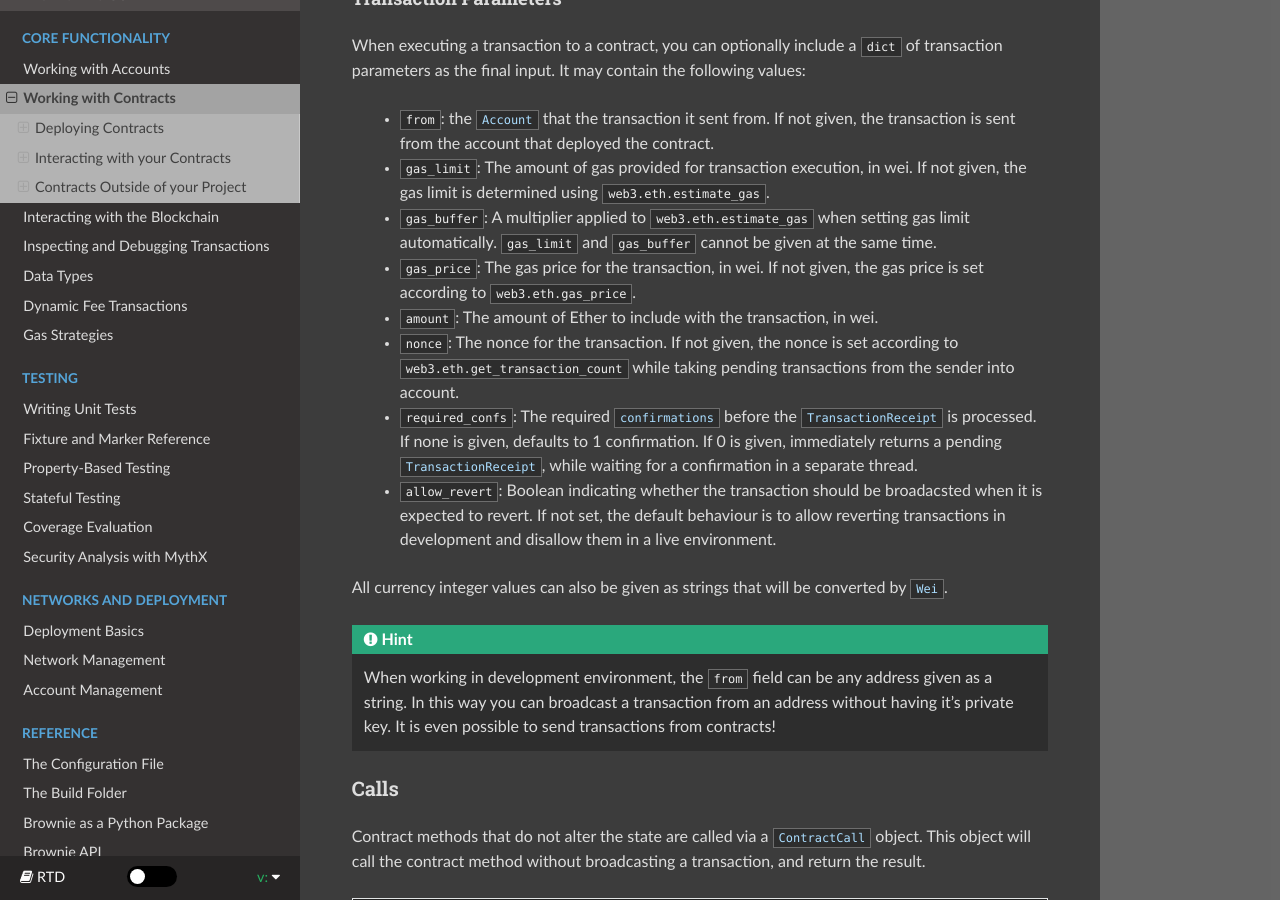
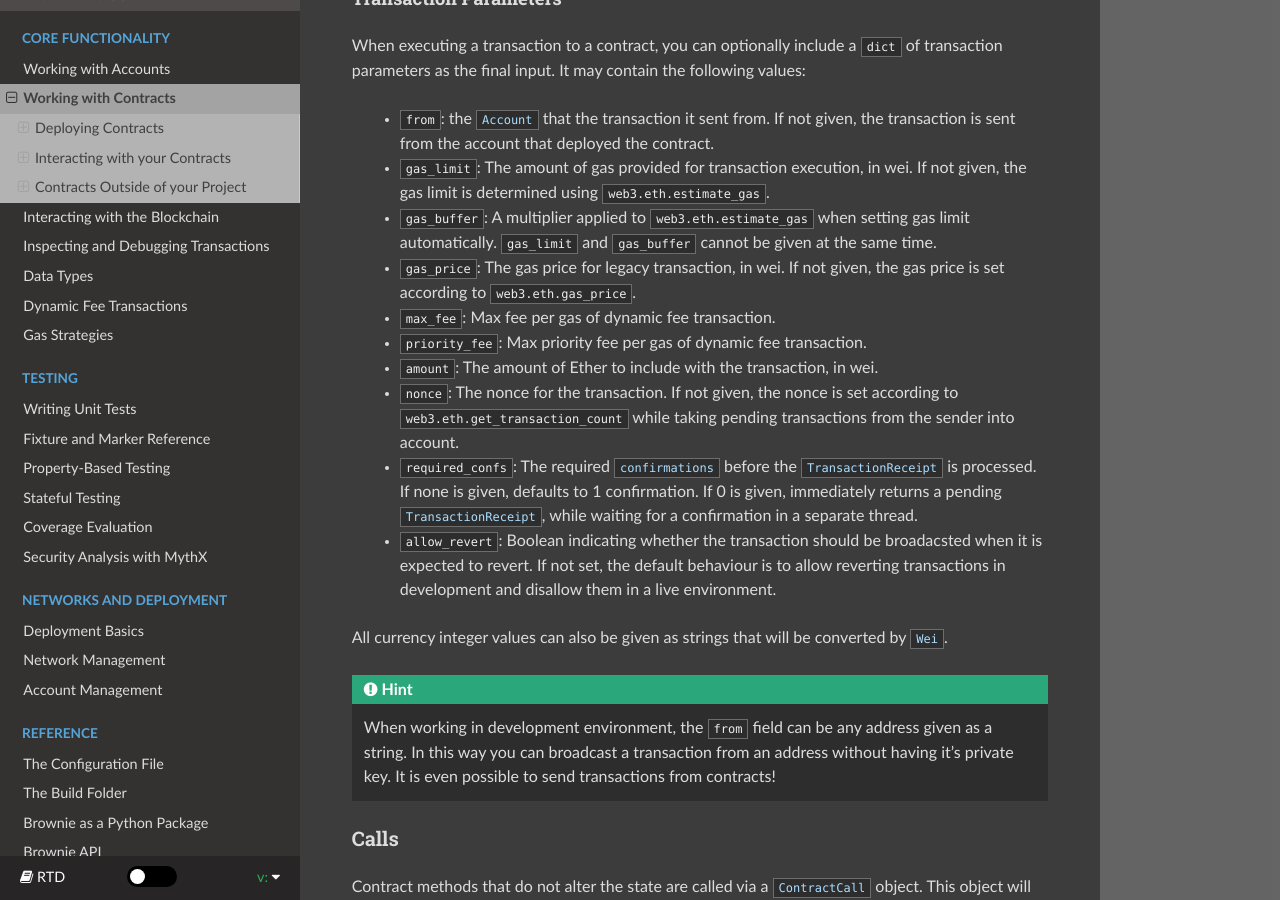
Before and after one commit to eth-brownie/brownie, a Sphinx documentation site: the page built from docs/core-contracts.rst, in a window 1280 px wide and 900 px high, scrolled down 2861 px. Built offline with Sphinx 7.4.7 and the Read the Docs theme 2.0.0, drawn with Linux system fonts in a browser that asks for light colours.

Commit message:
docs: update contracts section

```diff
--- a/docs/core-contracts.rst
+++ b/docs/core-contracts.rst
@@ -142,7 +142,9 @@
     * ``from``: the :func:`Account <brownie.network.account.Account>` that the transaction it sent from. If not given, the transaction is sent from the account that deployed the contract.
     * ``gas_limit``: The amount of gas provided for transaction execution, in wei. If not given, the gas limit is determined using :meth:`web3.eth.estimate_gas <web3.eth.Eth.estimateGas>`.
     * ``gas_buffer``: A multiplier applied to :meth:`web3.eth.estimate_gas <web3.eth.Eth.estimateGas>` when setting gas limit automatically. ``gas_limit`` and ``gas_buffer`` cannot be given at the same time.
-    * ``gas_price``: The gas price for the transaction, in wei. If not given, the gas price is set according to :attr:`web3.eth.gas_price <web3.eth.Eth.gasPrice>`.
+    * ``gas_price``: The gas price for legacy transaction, in wei. If not given, the gas price is set according to :attr:`web3.eth.gas_price <web3.eth.Eth.gasPrice>`.
+    * ``max_fee``: Max fee per gas of dynamic fee transaction.
+    * ``priority_fee``: Max priority fee per gas of dynamic fee transaction.
     * ``amount``: The amount of Ether to include with the transaction, in wei.
     * ``nonce``: The nonce for the transaction. If not given, the nonce is set according to :meth:`web3.eth.get_transaction_count <web3.eth.Eth.getTransactionCount>` while taking pending transactions from the sender into account.
     * ``required_confs``: The required :attr:`confirmations<TransactionReceipt.confirmations>` before the :func:`TransactionReceipt <brownie.network.transaction.TransactionReceipt>` is processed. If none is given, defaults to 1 confirmation.  If 0 is given, immediately returns a pending :func:`TransactionReceipt <brownie.network.transaction.TransactionReceipt>`, while waiting for a confirmation in a separate thread.
```
